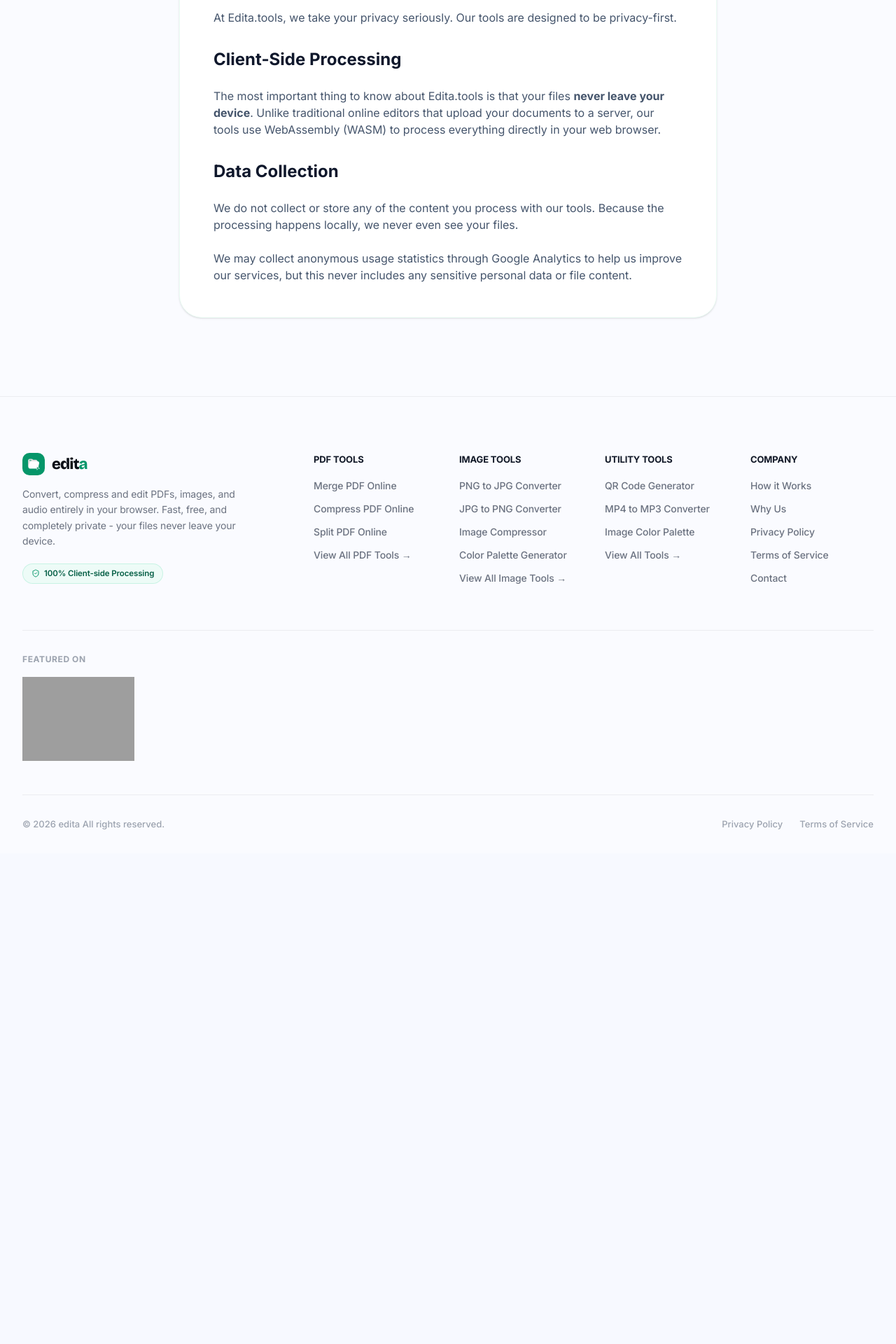
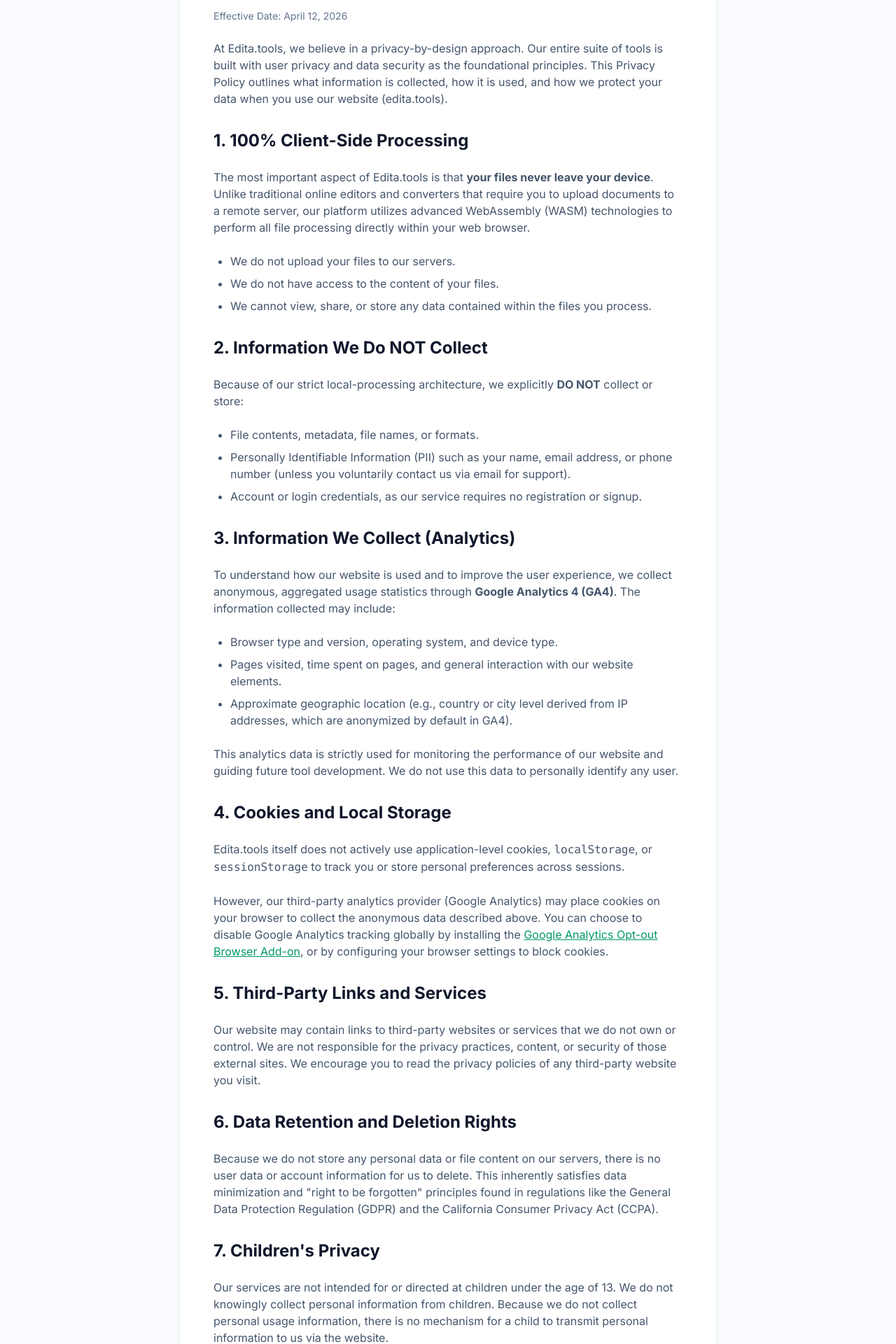
Before and after one commit to siddharth-fr/edita, a Next.js app: page /privacy in a window 1280 px wide. Shown: the part 220-2140 px from the top of the page at 70% size. Before the commit the page ends 1439 px from the top, so only its background shows below. Built offline with nearby package versions, Linux system fonts and the light colour scheme; grey boxes are pictures that could not be loaded.

Commit message:
improved terms and privacy content

```diff
--- a/src/app/privacy/PrivacyClient.tsx
+++ b/src/app/privacy/PrivacyClient.tsx
@@ -6,21 +6,73 @@
       <div className="max-w-3xl w-full bg-white p-8 sm:p-12 rounded-[32px] border border-emerald-50 shadow-sm">
         <h1 className="text-4xl font-extrabold mb-8 font-display tracking-tight text-slate-900">Privacy Policy</h1>
         <div className="prose prose-slate max-w-none text-slate-600 space-y-6">
-          <p>At Edita.tools, we take your privacy seriously. Our tools are designed to be privacy-first.</p>
-          <h2 className="text-2xl font-bold text-slate-900 mt-8">Client-Side Processing</h2>
+          <p className="text-sm text-slate-500">Effective Date: {new Date().toLocaleDateString('en-US', { month: 'long', day: 'numeric', year: 'numeric' })}</p>
           <p>
-            The most important thing to know about Edita.tools is that your files <strong>never leave your device</strong>.
-            Unlike traditional online editors that upload your documents to a server, our tools use WebAssembly (WASM)
-            to process everything directly in your web browser.
+            At Edita.tools, we believe in a privacy-by-design approach. Our entire suite of tools is built with user privacy and data security as the foundational principles. This Privacy Policy outlines what information is collected, how it is used, and how we protect your data when you use our website (edita.tools).
           </p>
-          <h2 className="text-2xl font-bold text-slate-900 mt-8">Data Collection</h2>
+
+          <h2 className="text-2xl font-bold text-slate-900 mt-8">1. 100% Client-Side Processing</h2>
           <p>
-            We do not collect or store any of the content you process with our tools. Because the processing
-            happens locally, we never even see your files.
+            The most important aspect of Edita.tools is that <strong>your files never leave your device</strong>. Unlike traditional online editors and converters that require you to upload documents to a remote server, our platform utilizes advanced WebAssembly (WASM) technologies to perform all file processing directly within your web browser.
+          </p>
+          <ul className="list-disc pl-6 space-y-2">
+            <li>We do not upload your files to our servers.</li>
+            <li>We do not have access to the content of your files.</li>
+            <li>We cannot view, share, or store any data contained within the files you process.</li>
+          </ul>
+
+          <h2 className="text-2xl font-bold text-slate-900 mt-8">2. Information We Do NOT Collect</h2>
+          <p>Because of our strict local-processing architecture, we explicitly <strong>DO NOT</strong> collect or store:</p>
+          <ul className="list-disc pl-6 space-y-2">
+            <li>File contents, metadata, file names, or formats.</li>
+            <li>Personally Identifiable Information (PII) such as your name, email address, or phone number (unless you voluntarily contact us via email for support).</li>
+            <li>Account or login credentials, as our service requires no registration or signup.</li>
+          </ul>
+
+          <h2 className="text-2xl font-bold text-slate-900 mt-8">3. Information We Collect (Analytics)</h2>
+          <p>
+            To understand how our website is used and to improve the user experience, we collect anonymous, aggregated usage statistics through <strong>Google Analytics 4 (GA4)</strong>. The information collected may include:
+          </p>
+          <ul className="list-disc pl-6 space-y-2">
+            <li>Browser type and version, operating system, and device type.</li>
+            <li>Pages visited, time spent on pages, and general interaction with our website elements.</li>
+            <li>Approximate geographic location (e.g., country or city level derived from IP addresses, which are anonymized by default in GA4).</li>
+          </ul>
+          <p>
+            This analytics data is strictly used for monitoring the performance of our website and guiding future tool development. We do not use this data to personally identify any user.
+          </p>
+
+          <h2 className="text-2xl font-bold text-slate-900 mt-8">4. Cookies and Local Storage</h2>
+          <p>
+            Edita.tools itself does not actively use application-level cookies, <code>localStorage</code>, or <code>sessionStorage</code> to track you or store personal preferences across sessions.
           </p>
           <p>
-            We may collect anonymous usage statistics through Google Analytics to help us improve our services,
-            but this never includes any sensitive personal data or file content.
+            However, our third-party analytics provider (Google Analytics) may place cookies on your browser to collect the anonymous data described above. You can choose to disable Google Analytics tracking globally by installing the <a href="https://tools.google.com/dlpage/gaoptout" target="_blank" rel="noopener noreferrer" className="text-emerald-600 hover:text-emerald-700 underline">Google Analytics Opt-out Browser Add-on</a>, or by configuring your browser settings to block cookies.
+          </p>
+
+          <h2 className="text-2xl font-bold text-slate-900 mt-8">5. Third-Party Links and Services</h2>
+          <p>
+            Our website may contain links to third-party websites or services that we do not own or control. We are not responsible for the privacy practices, content, or security of those external sites. We encourage you to read the privacy policies of any third-party website you visit.
+          </p>
+
+          <h2 className="text-2xl font-bold text-slate-900 mt-8">6. Data Retention and Deletion Rights</h2>
+          <p>
+            Because we do not store any personal data or file content on our servers, there is no user data or account information for us to delete. This inherently satisfies data minimization and &quot;right to be forgotten&quot; principles found in regulations like the General Data Protection Regulation (GDPR) and the California Consumer Privacy Act (CCPA).
+          </p>
+
+          <h2 className="text-2xl font-bold text-slate-900 mt-8">7. Children&apos;s Privacy</h2>
+          <p>
+            Our services are not intended for or directed at children under the age of 13. We do not knowingly collect personal information from children. Because we do not collect personal usage information, there is no mechanism for a child to transmit personal information to us via the website.
+          </p>
+
+          <h2 className="text-2xl font-bold text-slate-900 mt-8">8. Changes to This Privacy Policy</h2>
+          <p>
+            We may update this Privacy Policy from time to time to reflect changes in our practices or for other operational, legal, or regulatory reasons. Any modifications will be posted on this page with an updated &quot;Effective Date.&quot; We encourage you to review this page periodically.
+          </p>
+
+          <h2 className="text-2xl font-bold text-slate-900 mt-8">9. Contact Us</h2>
+          <p>
+            If you have any questions, concerns, or requests regarding this Privacy Policy or our privacy practices, please contact us via the forms or email addresses provided on our website.
           </p>
         </div>
       </div>
```
Also changed, not shown: src/app/terms/TermsClient.tsx (+61 -10 lines).
